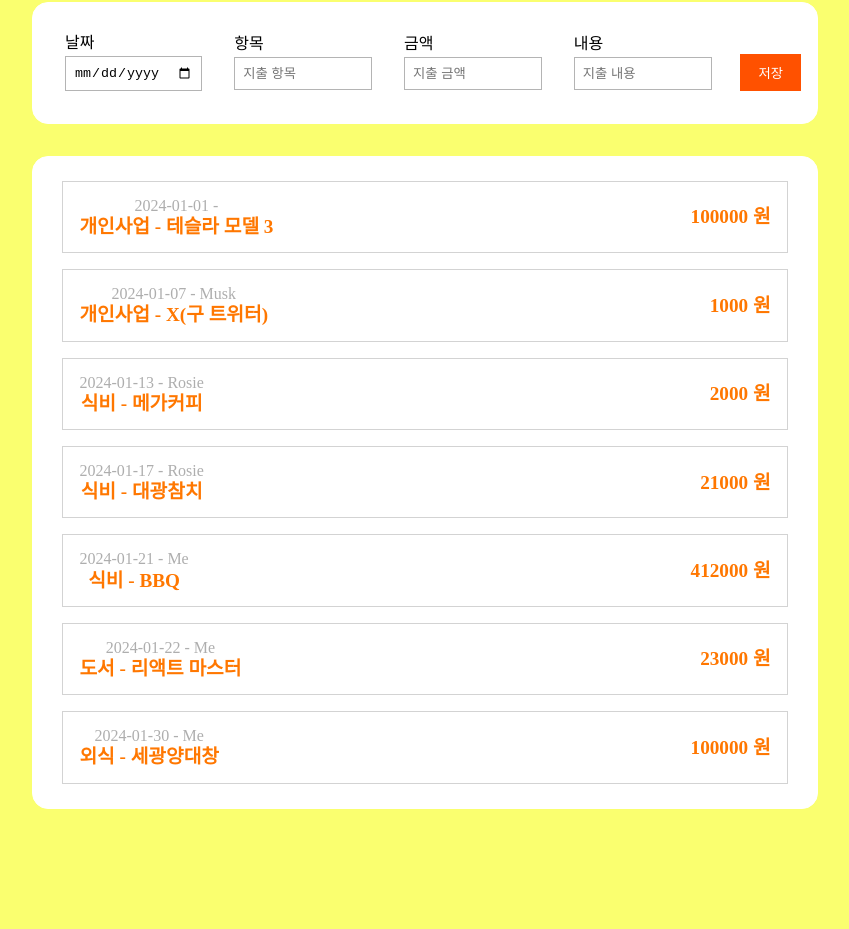
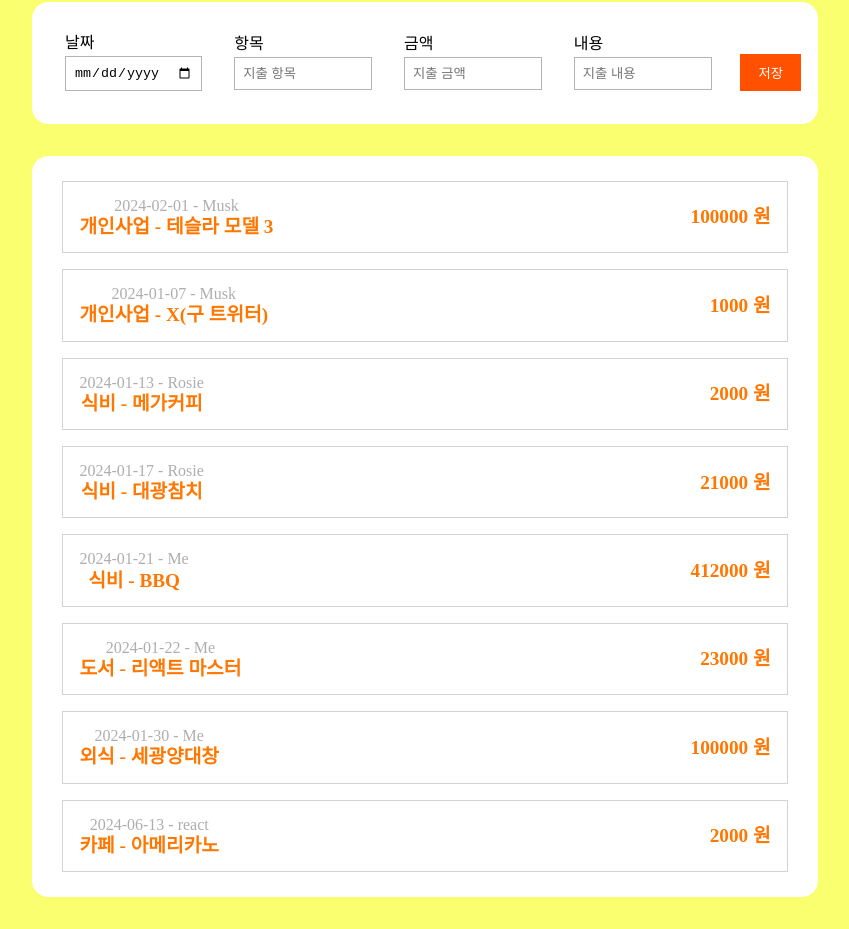
Before and after one commit to JEON-SEUNGBHIN/accountLogin, a React (Vite) app: page / in a window 1280 px wide. Shown: the part 332-1261 px from the top of the page, without its empty margins (215-1064 px from the left). Before the commit the page ends 1173 px from the top, so only its background shows below. Built offline with nearby package versions, Linux system fonts and the light colour scheme; no server answers; data requests are answered from the project's data file; sample sign-in values are in the browser's storage.

Commit message:
bugfix: 월 지출 필터링 에러 해결

```diff
--- a/db.json
+++ b/db.json
@@ -1,10 +1,11 @@
 {
   "spends": [
     {
-      "date": "2024-01-01",
+      "date": "2024-02-01",
       "category": "개인사업",
       "amount": 100000,
       "content": "테슬라 모델 3",
+      "createdBy": "Musk",
       "id": "46869445-5f9c-4650-941f-41bd9457bc07"
     },
     {
@@ -40,12 +41,12 @@
       "createdBy": "Me"
     },
     {
-      "id": "d180194f-7c27-428a-8cd9-ad9114e58821",
       "date": "2024-01-22",
       "category": "도서",
       "amount": 23000,
       "content": "리액트 마스터",
-      "createdBy": "Me"
+      "createdBy": "Me",
+      "id": "d180194f-7c27-428a-8cd9-ad9114e58821"
     },
     {
       "id": "0abf06c3-8f0e-4ea1-9691-7facab0a91cb",
@@ -54,6 +55,14 @@
       "amount": 100000,
       "content": "세광양대창",
       "createdBy": "Me"
+    },
+    {
+      "id": "097f79b8-1611-47dc-b7c0-66f7c39fd4bf",
+      "date": "2024-06-13",
+      "category": "카페",
+      "amount": 2000,
+      "content": "아메리카노",
+      "createdBy": "react"
     }
   ]
 }
--- a/src/components/Home/Posts/PostEdit/PostEdit.jsx
+++ b/src/components/Home/Posts/PostEdit/PostEdit.jsx
@@ -28,6 +28,7 @@ export const PostEdit = () => {
   const [category, setCategory] = useState("");
   const [amount, setAmount] = useState("");
   const [content, setContent] = useState("");
+  const [createdBy, setCreatedBy] = useState(""); // createdBy 상태 추가
 
   useEffect(() => {
     if (selectedSpend) {
@@ -35,6 +36,7 @@ export const PostEdit = () => {
       setCategory(selectedSpend.category);
       setAmount(selectedSpend.amount);
       setContent(selectedSpend.content);
+      setCreatedBy(selectedSpend.createdBy);
     }
   }, [selectedSpend]);
 
@@ -67,6 +69,7 @@ export const PostEdit = () => {
       category: category,
       amount: parseFloat(amount),
       content: content,
+      createdBy: createdBy,
     };
     const isConfirmed = window.confirm("정말로 수정하시겠습니까?");
     if (isConfirmed) {
--- a/src/components/Home/Posts/PostList/PostList.jsx
+++ b/src/components/Home/Posts/PostList/PostList.jsx
@@ -1,4 +1,4 @@
-import React, { useEffect, useState } from "react";
+import React from "react";
 import {
   ListContainer,
   ListUl,
@@ -15,20 +15,24 @@ import { getSpends } from "../../../../api/spend";
 
 // 지출 목록을 표시하는 컴포넌트
 export const PostList = ({ selectedMonth }) => {
-  // useQuery를 통해 데이터를 불러옵니다. queryKey와 queryFn을 적절히 사용합니다.
   const {
     data: spends = [],
     isLoading,
     error,
   } = useQuery({
-    queryKey: ["spends", selectedMonth], // queryKey에 selectedMonth를 추가합니다.
-    queryFn: () => getSpends(selectedMonth), // queryFn으로 getSpends 함수를 사용합니다.
+    queryKey: ["spends"], // selectedMonth 제거
+    queryFn: getSpends, // selectedMonth 제거
   });
 
   if (isLoading) {
     return <div>Loading</div>;
   }
 
+  if (error) {
+    return <div>Error: {error.message}</div>;
+  }
+
+  // selectedMonth 값으로 필터링
   const filteredSpends = selectedMonth
     ? spends.filter(
         (spend) => new Date(spend.date).getMonth() === selectedMonth - 1
@@ -38,10 +42,10 @@ export const PostList = ({ selectedMonth }) => {
   return (
     <ListContainer>
       {/* 필터된 지출 목록이 있을 경우 */}
-      {spends.length > 0 ? (
+      {filteredSpends.length > 0 ? ( // spends 대신 filteredSpends 사용
         <ListUl>
           {/* 각 지출 항목을 링크로 표시 */}
-          {spends.map((spend) => (
+          {filteredSpends.map((spend) => ( // spends 대신 filteredSpends 사용
             <StyledLink key={spend.id} to={`/update/${spend.id}`}>
               <ListLi>
                 <LeftDiv>
--- a/src/pages/Home.jsx
+++ b/src/pages/Home.jsx
@@ -19,7 +19,7 @@ const Home = ({ user }) => {
         <PostForm user={user} />
       </InStyledBox>
       <InStyledBox>
-        <PostList selectedMonth={setSelectedMonth} />
+        <PostList selectedMonth={selectedMonth} />
       </InStyledBox>
     </>
   );
```
